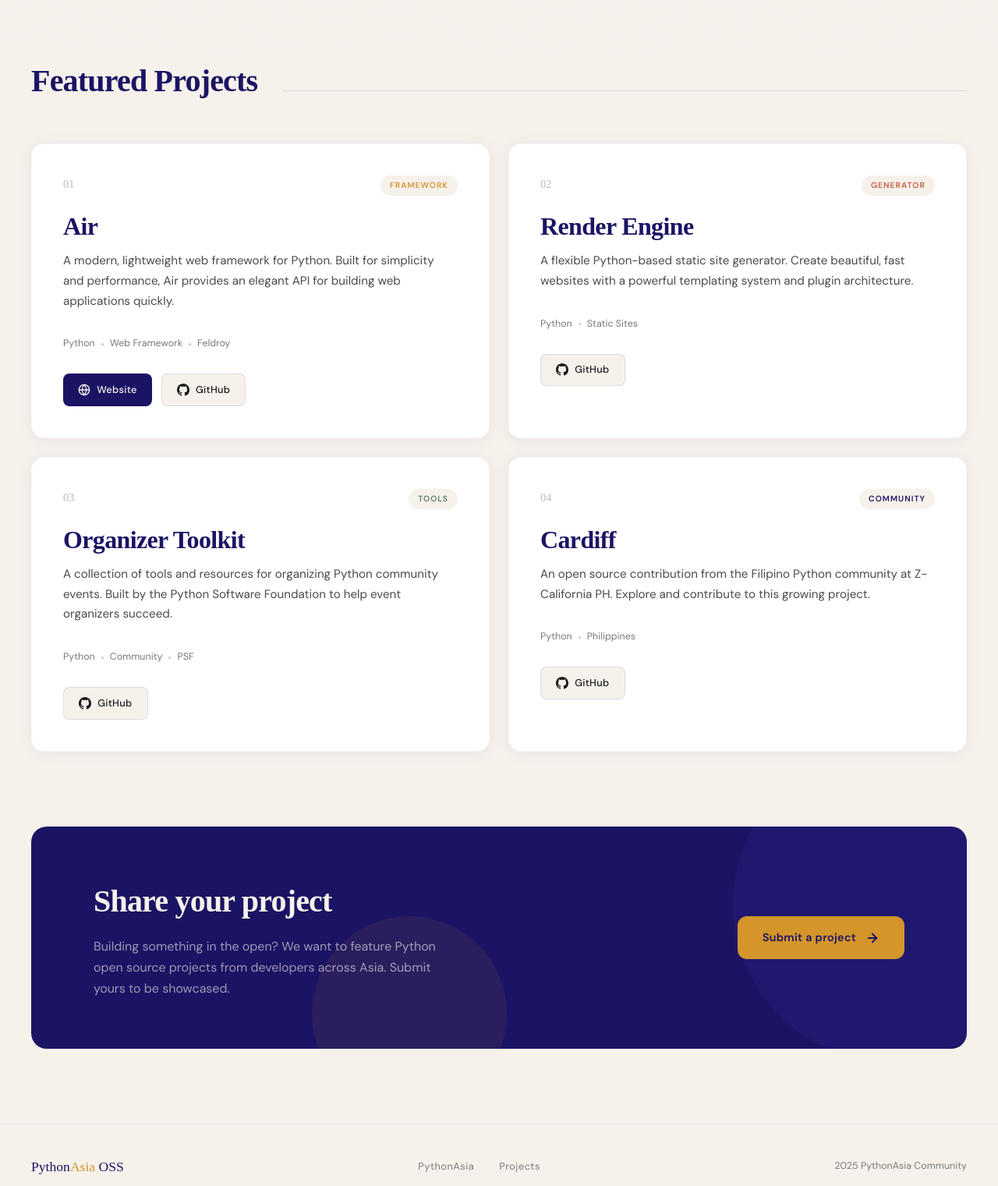
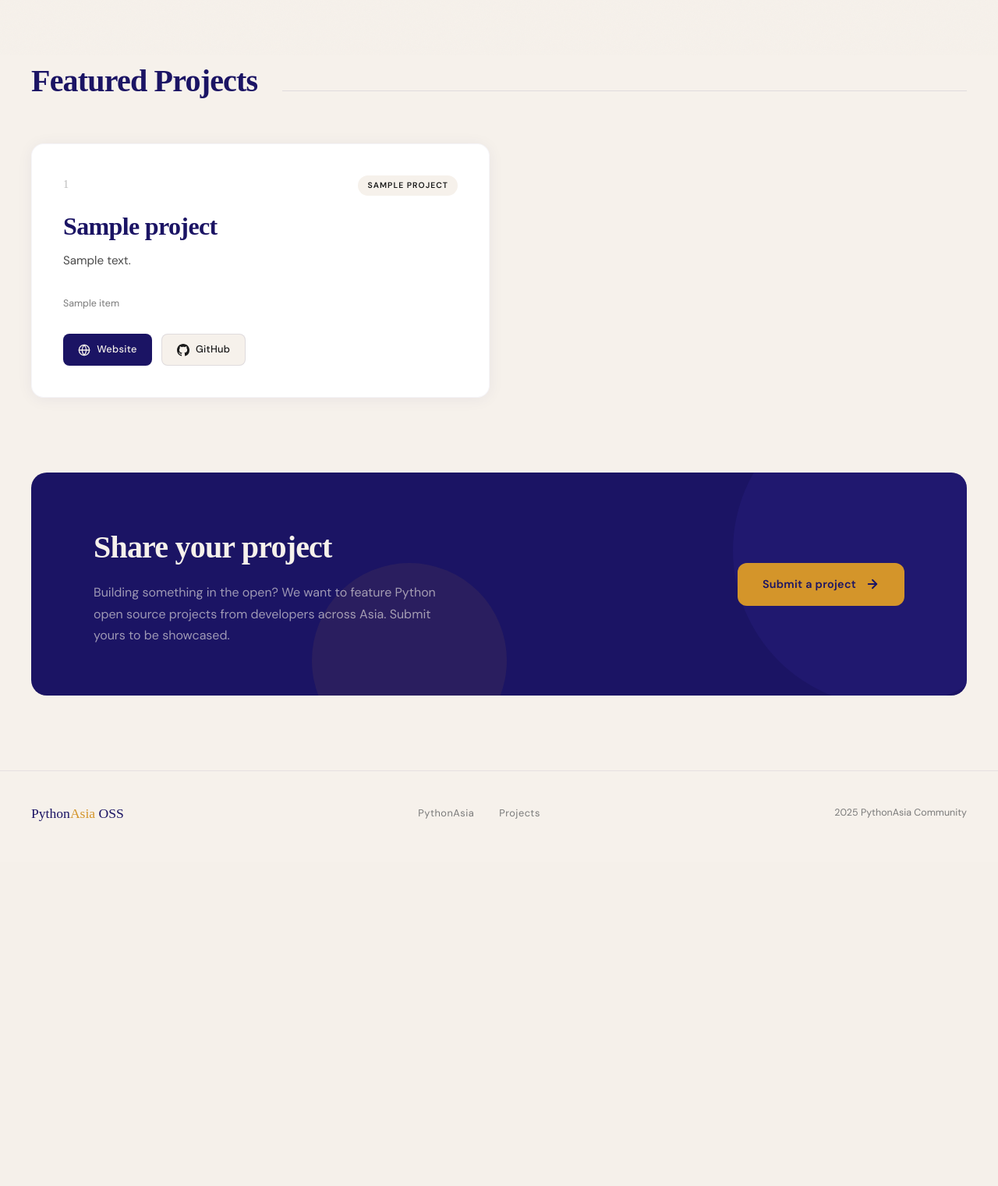
Before and after one commit to aaroncymor/osspyasia, a Python web app: template templates/index.html in a window 1280 px wide. Shown: the part 729-2250 px from the top of the page at 78% size. After the commit the page ends 1782 px from the top, so only its background shows below. Run offline with Jinja, Linux system fonts and the light colour scheme; the template is opened without the code that fills it: most values are stand-ins (such as "Sample title", 1, 10 or a date in 2020); some web fonts are replaced.

Commit message:
The PROJECTS const var passed into index is rendered into default (grid view) for projects list

```diff
--- a/templates/index.html
+++ b/templates/index.html
@@ -15,7 +15,8 @@
 <section class="hero">
     <span class="hero-label">Open Source from Asia</span>
     <h1>Software built by the Python community <em>across Asia</em></h1>
-        <p class="hero-description">A showcase of open source projects being built, maintained, and sprinted on by Python developers throughout the region.</p>
+    <p class="hero-description">A showcase of open source projects being built, maintained, and sprinted on by Python
+        developers throughout the region.</p>
 
     <div class="hero-decoration" aria-hidden="true">
         <div class="circle circle-1"></div>
@@ -48,93 +49,45 @@
 
 <section class="projects">
     <div class="projects-grid">
+        {% for project in projects %}
         <article class="project-card">
             <div class="card-header">
-                    <span class="project-number">01</span>
-                    <span class="project-tag framework">Framework</span>
+                <span class="project-number">{{ project.number }}</span>
+                <span class="project-tag {{ project.tag }}">{{ project.tag_label }}</span>
             </div>
-                <h3 class="project-name">Air</h3>
-                <p class="project-description">A modern, lightweight web framework for Python. Built for simplicity and performance, Air provides an elegant API for building web applications quickly.</p>
+            <h3 class="project-name">{{ project.name }}</h3>
+            <p class="project-description">{{ project.description }}</p>
             <div class="project-meta">
-                    <span class="meta-item">Python</span>
-                    <span class="meta-dot"></span>
-                    <span class="meta-item">Web Framework</span>
-                    <span class="meta-dot"></span>
-                    <span class="meta-item">Feldroy</span>
+                {% for item in project.meta %}
+                <span class="meta-item">{{ item }}</span>
+                {% if not loop.last %}<span class="meta-dot"></span>{% endif %}
+                {% endfor %}
             </div>
             <div class="project-links">
-                    <a href="https://airwebframework.org/" class="project-link link-website" target="_blank" rel="noopener">
-                        <svg class="link-icon" viewBox="0 0 24 24" fill="none" stroke="currentColor" stroke-width="2" stroke-linecap="round" stroke-linejoin="round"><circle cx="12" cy="12" r="10"/><path d="M2 12h20"/><path d="M12 2a15.3 15.3 0 0 1 4 10 15.3 15.3 0 0 1-4 10 15.3 15.3 0 0 1-4-10 15.3 15.3 0 0 1 4-10z"/></svg>
+                {% if project.website %}
+                <a href="{{ project.website }}" class="project-link link-website" target="_blank" rel="noopener">
+                    <svg class="link-icon" viewBox="0 0 24 24" fill="none" stroke="currentColor" stroke-width="2"
+                        stroke-linecap="round" stroke-linejoin="round">
+                        <circle cx="12" cy="12" r="10" />
+                        <path d="M2 12h20" />
+                        <path
+                            d="M12 2a15.3 15.3 0 0 1 4 10 15.3 15.3 0 0 1-4 10 15.3 15.3 0 0 1-4-10 15.3 15.3 0 0 1 4-10z" />
+                    </svg>
                     Website
                 </a>
-                    <a href="https://github.com/feldroy/air" class="project-link link-github" target="_blank" rel="noopener">
-                        <svg class="link-icon" viewBox="0 0 24 24" fill="currentColor"><path d="M12 0C5.37 0 0 5.37 0 12c0 5.31 3.435 9.795 8.205 11.385.6.105.825-.255.825-.57 0-.285-.015-1.23-.015-2.235-3.015.555-3.795-.735-4.035-1.41-.135-.345-.72-1.41-1.23-1.695-.42-.225-1.02-.78-.015-.795.945-.015 1.62.87 1.845 1.23 1.08 1.815 2.805 1.305 3.495.99.105-.78.42-1.305.765-1.605-2.67-.3-5.46-1.335-5.46-5.925 0-1.305.465-2.385 1.23-3.225-.12-.3-.54-1.53.12-3.18 0 0 1.005-.315 3.3 1.23.96-.27 1.98-.405 3-.405s2.04.135 3 .405c2.295-1.56 3.3-1.23 3.3-1.23.66 1.65.24 2.88.12 3.18.765.84 1.23 1.905 1.23 3.225 0 4.605-2.805 5.625-5.475 5.925.435.375.81 1.095.81 2.22 0 1.605-.015 2.895-.015 3.3 0 .315.225.69.825.57A12.02 12.02 0 0 0 24 12c0-6.63-5.37-12-12-12z"/></svg>
+                {% endif %}
+                {% if project.github %}
+                <a href="{{ project.github }}" class="project-link link-github" target="_blank" rel="noopener">
+                    <svg class="link-icon" viewBox="0 0 24 24" fill="currentColor">
+                        <path
+                            d="M12 0C5.37 0 0 5.37 0 12c0 5.31 3.435 9.795 8.205 11.385.6.105.825-.255.825-.57 0-.285-.015-1.23-.015-2.235-3.015.555-3.795-.735-4.035-1.41-.135-.345-.72-1.41-1.23-1.695-.42-.225-1.02-.78-.015-.795.945-.015 1.62.87 1.845 1.23 1.08 1.815 2.805 1.305 3.495.99.105-.78.42-1.305.765-1.605-2.67-.3-5.46-1.335-5.46-5.925 0-1.305.465-2.385 1.23-3.225-.12-.3-.54-1.53.12-3.18 0 0 1.005-.315 3.3 1.23.96-.27 1.98-.405 3-.405s2.04.135 3 .405c2.295-1.56 3.3-1.23 3.3-1.23.66 1.65.24 2.88.12 3.18.765.84 1.23 1.905 1.23 3.225 0 4.605-2.805 5.625-5.475 5.925.435.375.81 1.095.81 2.22 0 1.605-.015 2.895-.015 3.3 0 .315.225.69.825.57A12.02 12.02 0 0 0 24 12c0-6.63-5.37-12-12-12z" />
+                    </svg>
                     GitHub
                 </a>
+                {% endif %}
             </div>
         </article>
-
-            <article class="project-card">
-                <div class="card-header">
-                    <span class="project-number">02</span>
-                    <span class="project-tag generator">Generator</span>
-                </div>
-                <h3 class="project-name">Render Engine</h3>
-                <p class="project-description">A flexible Python-based static site generator. Create beautiful, fast websites with a powerful templating system and plugin architecture.</p>
-                <div class="project-meta">
-                    <span class="meta-item">Python</span>
-                    <span class="meta-dot"></span>
-                    <span class="meta-item">Static Sites</span>
-                </div>
-                <div class="project-links">
-                    <a href="https://github.com/render-engine/render-engine" class="project-link link-github" target="_blank" rel="noopener">
-                        <svg class="link-icon" viewBox="0 0 24 24" fill="currentColor"><path d="M12 0C5.37 0 0 5.37 0 12c0 5.31 3.435 9.795 8.205 11.385.6.105.825-.255.825-.57 0-.285-.015-1.23-.015-2.235-3.015.555-3.795-.735-4.035-1.41-.135-.345-.72-1.41-1.23-1.695-.42-.225-1.02-.78-.015-.795.945-.015 1.62.87 1.845 1.23 1.08 1.815 2.805 1.305 3.495.99.105-.78.42-1.305.765-1.605-2.67-.3-5.46-1.335-5.46-5.925 0-1.305.465-2.385 1.23-3.225-.12-.3-.54-1.53.12-3.18 0 0 1.005-.315 3.3 1.23.96-.27 1.98-.405 3-.405s2.04.135 3 .405c2.295-1.56 3.3-1.23 3.3-1.23.66 1.65.24 2.88.12 3.18.765.84 1.23 1.905 1.23 3.225 0 4.605-2.805 5.625-5.475 5.925.435.375.81 1.095.81 2.22 0 1.605-.015 2.895-.015 3.3 0 .315.225.69.825.57A12.02 12.02 0 0 0 24 12c0-6.63-5.37-12-12-12z"/></svg>
-                        GitHub
-                    </a>
-                </div>
-            </article>
-
-            <article class="project-card">
-                <div class="card-header">
-                    <span class="project-number">03</span>
-                    <span class="project-tag tools">Tools</span>
-                </div>
-                <h3 class="project-name">Organizer Toolkit</h3>
-                <p class="project-description">A collection of tools and resources for organizing Python community events. Built by the Python Software Foundation to help event organizers succeed.</p>
-                <div class="project-meta">
-                    <span class="meta-item">Python</span>
-                    <span class="meta-dot"></span>
-                    <span class="meta-item">Community</span>
-                    <span class="meta-dot"></span>
-                    <span class="meta-item">PSF</span>
-                </div>
-                <div class="project-links">
-                    <a href="https://github.com/psf/organizer-toolkit" class="project-link link-github" target="_blank" rel="noopener">
-                        <svg class="link-icon" viewBox="0 0 24 24" fill="currentColor"><path d="M12 0C5.37 0 0 5.37 0 12c0 5.31 3.435 9.795 8.205 11.385.6.105.825-.255.825-.57 0-.285-.015-1.23-.015-2.235-3.015.555-3.795-.735-4.035-1.41-.135-.345-.72-1.41-1.23-1.695-.42-.225-1.02-.78-.015-.795.945-.015 1.62.87 1.845 1.23 1.08 1.815 2.805 1.305 3.495.99.105-.78.42-1.305.765-1.605-2.67-.3-5.46-1.335-5.46-5.925 0-1.305.465-2.385 1.23-3.225-.12-.3-.54-1.53.12-3.18 0 0 1.005-.315 3.3 1.23.96-.27 1.98-.405 3-.405s2.04.135 3 .405c2.295-1.56 3.3-1.23 3.3-1.23.66 1.65.24 2.88.12 3.18.765.84 1.23 1.905 1.23 3.225 0 4.605-2.805 5.625-5.475 5.925.435.375.81 1.095.81 2.22 0 1.605-.015 2.895-.015 3.3 0 .315.225.69.825.57A12.02 12.02 0 0 0 24 12c0-6.63-5.37-12-12-12z"/></svg>
-                        GitHub
-                    </a>
-                </div>
-            </article>
-
-            <article class="project-card">
-                <div class="card-header">
-                    <span class="project-number">04</span>
-                    <span class="project-tag community">Community</span>
-                </div>
-                <h3 class="project-name">Cardiff</h3>
-                <p class="project-description">An open source contribution from the Filipino Python community at Z-California PH. Explore and contribute to this growing project.</p>
-                <div class="project-meta">
-                    <span class="meta-item">Python</span>
-                    <span class="meta-dot"></span>
-                    <span class="meta-item">Philippines</span>
-                </div>
-                <div class="project-links">
-                    <a href="https://github.com/zcalifornia-ph/cardiff" class="project-link link-github" target="_blank" rel="noopener">
-                        <svg class="link-icon" viewBox="0 0 24 24" fill="currentColor"><path d="M12 0C5.37 0 0 5.37 0 12c0 5.31 3.435 9.795 8.205 11.385.6.105.825-.255.825-.57 0-.285-.015-1.23-.015-2.235-3.015.555-3.795-.735-4.035-1.41-.135-.345-.72-1.41-1.23-1.695-.42-.225-1.02-.78-.015-.795.945-.015 1.62.87 1.845 1.23 1.08 1.815 2.805 1.305 3.495.99.105-.78.42-1.305.765-1.605-2.67-.3-5.46-1.335-5.46-5.925 0-1.305.465-2.385 1.23-3.225-.12-.3-.54-1.53.12-3.18 0 0 1.005-.315 3.3 1.23.96-.27 1.98-.405 3-.405s2.04.135 3 .405c2.295-1.56 3.3-1.23 3.3-1.23.66 1.65.24 2.88.12 3.18.765.84 1.23 1.905 1.23 3.225 0 4.605-2.805 5.625-5.475 5.925.435.375.81 1.095.81 2.22 0 1.605-.015 2.895-.015 3.3 0 .315.225.69.825.57A12.02 12.02 0 0 0 24 12c0-6.63-5.37-12-12-12z"/></svg>
-                        GitHub
-                    </a>
-                </div>
-            </article>
+        {% endfor %}
     </div>
 </section>
 
@@ -142,12 +95,17 @@
     <div class="contribute-card">
         <div class="contribute-text">
             <h2>Share your project</h2>
-                <p>Building something in the open? We want to feature Python open source projects from developers across Asia. Submit yours to be showcased.</p>
+            <p>Building something in the open? We want to feature Python open source projects from developers across
+                Asia. Submit yours to be showcased.</p>
         </div>
         <div class="contribute-action">
             <a href="https://github.com/pythonasia" class="contribute-btn" target="_blank" rel="noopener">
                 Submit a project
-                    <svg width="18" height="18" viewBox="0 0 24 24" fill="none" stroke="currentColor" stroke-width="2.5" stroke-linecap="round" stroke-linejoin="round"><path d="M5 12h14"/><path d="m12 5 7 7-7 7"/></svg>
+                <svg width="18" height="18" viewBox="0 0 24 24" fill="none" stroke="currentColor" stroke-width="2.5"
+                    stroke-linecap="round" stroke-linejoin="round">
+                    <path d="M5 12h14" />
+                    <path d="m12 5 7 7-7 7" />
+                </svg>
             </a>
         </div>
     </div>
```
Lines whose indentation alone changed are shown as unchanged.
